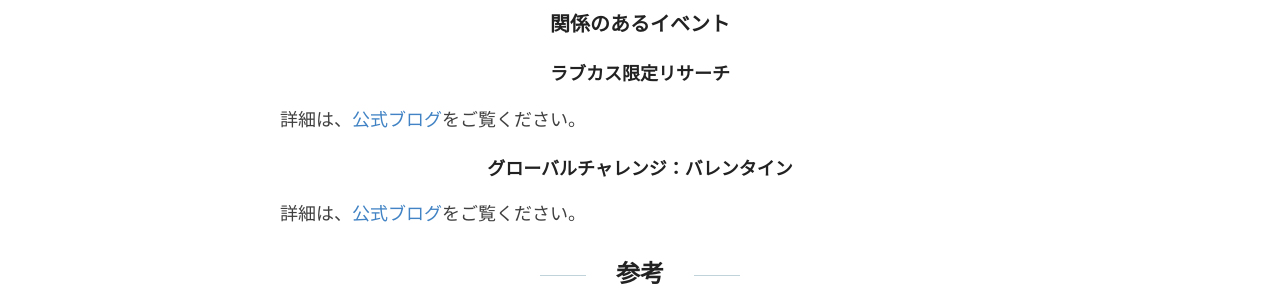
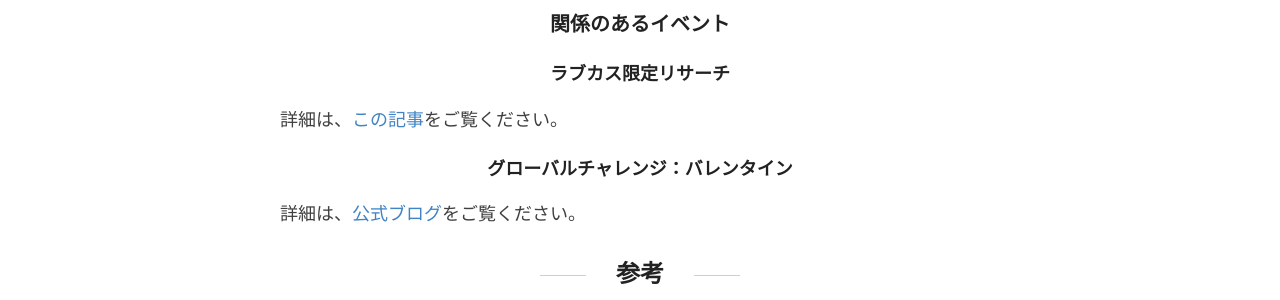
Before and after one commit to Game-Resources/Post, a Jekyll site: the page built from docs/_posts/2023-2-2-Valentine's Day Events.md, in a window 1280 px wide and 900 px high, scrolled down 4865 px. Shown: the part 289-589 px from the top of the window. Built offline with Jekyll 4.4.1, drawn with Linux system fonts in a browser that asks for light colours.

Commit message:
Edit Post

```diff
--- a/docs/_posts/2023-2-2-Valentine's Day Events.md
+++ b/docs/_posts/2023-2-2-Valentine's Day Events.md
@@ -199,7 +199,7 @@ categories: [PokemonGO, PokemonGO-Event]
 
 #### ラブカス限定リサーチ
 
-詳細は、[公式ブログ](https://pokemongolive.com/post/valentines-day-event-2023-luvdisc-research-day?hl=ja)をご覧ください。
+詳細は、[この記事](https://moton-03.github.io/Game-Resources-Post/Exclusive-Research-on-Labcus/)をご覧ください。
 
 #### グローバルチャレンジ：バレンタイン
 
```
